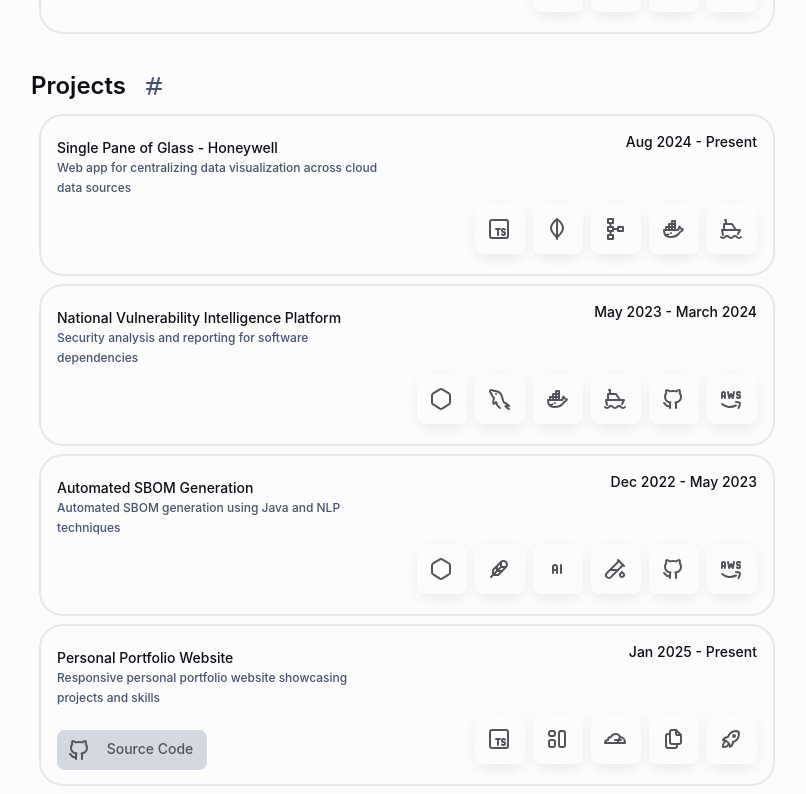
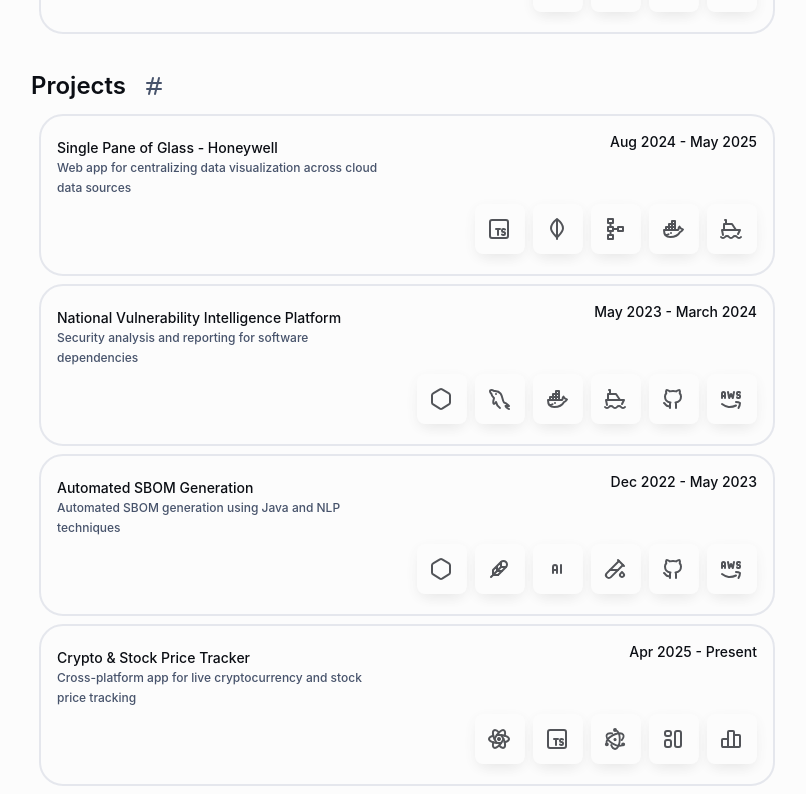
Before and after one commit to dylan-mulligan/personal-website, a React (Create React App) app: page / in a window 1280 px wide. Shown: the part 1006-1800 px from the top of the page, without its empty margins (53-859 px from the left). Built offline with nearby package versions, Linux system fonts and the light colour scheme; the HTML template or start-up script is replaced by a standard one.

Commit message:
Add new Crypto & Stock Price Tracker project

```diff
--- a/src/components/expandable-list/TechnologyIcon.tsx
+++ b/src/components/expandable-list/TechnologyIcon.tsx
@@ -7,14 +7,19 @@ import {
     IconBuildingCastle, IconDatabase, IconFeather, IconFiles,
     IconFileUnknown, IconHexagon, IconLayout, IconLetterJ, IconRocket,
     IconSchema, IconShip, IconSpyOff, IconTerminal, IconTestPipe,
-    IconBrandAws
+    IconBrandAws, IconChartBar
 } from '@tabler/icons-react';
+import { Box } from "@mui/material";
+import { ReactComponent as ElectronIcon } from '../../icons/Electron.svg';
+import { useTheme } from "@mui/material/styles";
 
 interface TechnologyIconProps {
     iconName: string;
 }
 
 const TechnologyIcon: React.FC<TechnologyIconProps> = ({ iconName }) => {
+    const theme = useTheme();
+
     switch (iconName) {
         case "React":
             return <IconBrandReact />;
@@ -72,6 +77,14 @@ const TechnologyIcon: React.FC<TechnologyIconProps> = ({ iconName }) => {
             return <IconRocket />
         case "AWS":
             return <IconBrandAws />
+        case "Electron":
+            return (
+                <Box sx={{ width: '24px', height: '24px' }}>
+                    <ElectronIcon/>
+                </Box>
+            );
+        case "Recharts":
+            return <IconChartBar />;
         default:
             return <IconFileUnknown />;
     }
--- a/src/data/projects.json
+++ b/src/data/projects.json
@@ -5,7 +5,7 @@
     "details": "Contributed to both frontend and backend development, focusing on scalability, maintainability, and deployment efficiency. On the frontend, I designed a dedicated marketplace page for KPI selection, which is prepared for integration with role-based access control (RBAC) to ensure secure and tailored user experiences. I also led a MaterialUI overhaul to enhance visual responsiveness, maintainability, and global theming, while transitioning the frontend to TypeScript for improved scalability. Beyond development, I revamped documentation to streamline onboarding and future development. On the full-stack side, I optimized containerized deployments using Docker Compose, simplifying service management and improving deployment consistency across environments.",
     "technologies": ["TypeScript", "MERN", "ELG", "Docker", "Kubernetes"],
     "startDate": "Aug 2024",
-    "endDate": "Present"
+    "endDate": "May 2025"
   },
   {
     "title": "National Vulnerability Intelligence Platform",
@@ -24,11 +24,19 @@
     "endDate": "May 2023"
   },
   {
+    "title": "Crypto & Stock Price Tracker",
+    "subtitle": "Cross-platform app for live cryptocurrency and stock price tracking",
+    "details": "Developed a cross-platform application using React, TypeScript, and Electron to display live cryptocurrency and stock prices. Designed a responsive UI with Material-UI and implemented interactive charts using Recharts. Integrated a free API for fetching live data, utilizing a queue system to handle rate-limiting effectively. Implemented localStorage for storing user preferences, such as selected tickers and stocks. Supported both browser popouts and Electron windows for enhanced user flexibility.",
+    "technologies": ["React", "TypeScript", "Electron", "Material-UI", "Recharts"],
+    "startDate": "Apr 2025",
+    "endDate": "Present"
+  },
+  {
     "title": "Personal Portfolio Website",
     "subtitle": "Responsive personal portfolio website showcasing projects and skills",
     "details": "Developed a personal portfolio website using Create React App with TypeScript for type safety and scalability. Styled the application with Material-UI to ensure a consistent and responsive design across devices. Implemented a deployment workflow using Cloudflare Workers, Pages, and R2 (for S3 API asset hosting), automating the build and deployment process. Followed best practices in code organization and version control to maintain a clean and maintainable codebase. The application supports all common screen sizes and devices, ensuring a seamless user experience on any platform.",
     "technologies": ["TypeScript", "Material-UI", "Cloudflare Workers", "Cloudflare Pages", "Cloudflare R2"],
-    "startDate": "Jan 2025",
+    "startDate": "Feb 2025",
     "endDate": "Present",
     "projectUrl": "https://github.com/dylan-mulligan/personal-website"
   },
--- a/src/data/technologies.json
+++ b/src/data/technologies.json
@@ -110,5 +110,13 @@
   {
     "name": "AWS",
     "url": "https://aws.amazon.com/"
+  },
+  {
+    "name": "Electron",
+    "url": "https://www.electronjs.org/"
+  },
+  {
+    "name": "Recharts",
+    "url": "https://recharts.org/"
   }
 ]
```
Also changed, not shown: src/icons/Electron.svg (added).
